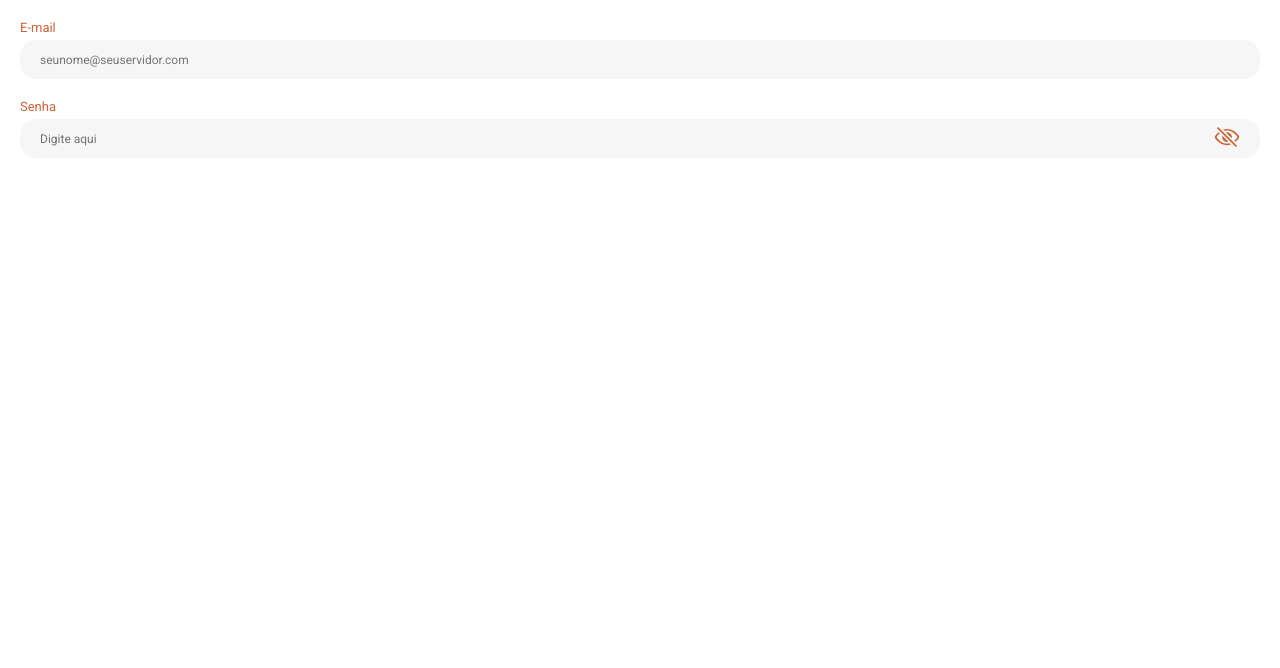
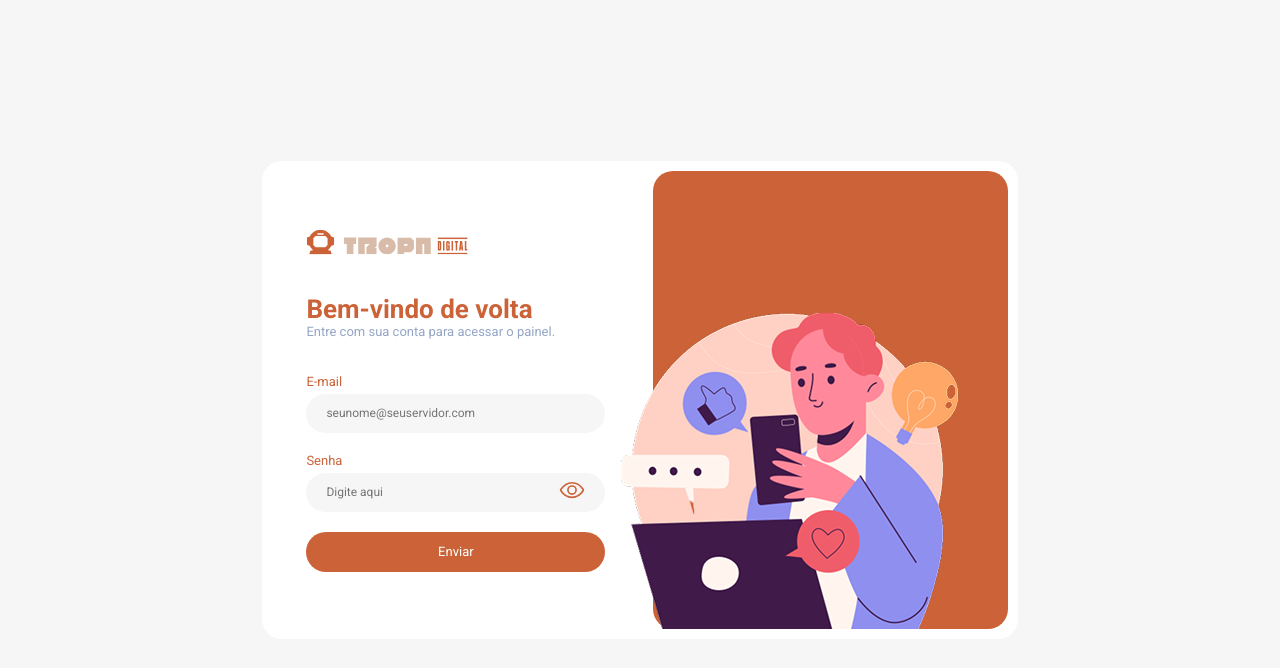
Before and after one commit to Lehzinho/Tropa-digital, a React (Vite) app: page / in a window 1280 px wide. Shown: the top 668 px of the page. Built offline with nearby package versions, Linux system fonts and the light colour scheme.

Commit message:
added main image to the layout

```diff
--- a/src/components/inputs/index.tsx
+++ b/src/components/inputs/index.tsx
@@ -15,19 +15,22 @@ interface EyeIconProps extends ButtonHTMLAttributes<HTMLButtonElement> {
 const EyeIcon: FC<EyeIconProps> = ({ active = true, ...buttonProps }) => {
   return (
     <button {...buttonProps}>
-      {active ? <IoEyeOffOutline size={26} /> : <IoEyeOutline size={26} />}
+      {active ? <IoEyeOutline size={26} /> : <IoEyeOffOutline size={26} />}
     </button>
   );
 };
 
 export const Input = ({ placeholder, label, type = "text" }: InputProps) => {
   const [showPassword, setShowPassword] = useState<boolean>(true);
-  console.log(showPassword);
   return (
     <S.Container>
       <S.Label htmlFor={label}>{label}</S.Label>
       <div className="inputContainer">
-        <S.Input type={type} id={label} placeholder={placeholder} />
+        <S.Input
+          type={showPassword ? type : "text"}
+          id={label}
+          placeholder={placeholder}
+        />
         {type === "password" && (
           <EyeIcon
             active={showPassword}
--- a/src/components/inputs/styles.ts
+++ b/src/components/inputs/styles.ts
@@ -39,7 +39,7 @@ export const Label = styled.label`
 export const Input = styled.input`
   width: 100%;
   border: none;
-  border-radius: 1rem;
+  border-radius: 100px;
 
   background-color: ${({ theme }) => theme["background-white2"]};
   padding: 0.7813rem 1.25rem;
--- a/src/pages/login/index.tsx
+++ b/src/pages/login/index.tsx
@@ -1,15 +1,33 @@
 import { Input } from "../../components/inputs";
 import * as S from "./styles";
+import Logo from "../../assets/images/logo.svg?react";
+import Monitoring from "../../assets/images/monitoring.png";
+import { Button } from "../../components/button";
 
 export const Login = () => {
   return (
     <S.Container>
+      <S.ContentWrapper>
+        <S.LoginContainer>
+          <Logo className="logo" />
+          <div>
+            <h1>Bem-vindo de volta</h1>
+            <p>Entre com sua conta para acessar o painel.</p>
+          </div>
+          <div>
             <Input
               placeholder="seunome@seuservidor.com"
               label="E-mail"
               type="email"
             />
             <Input placeholder="Digite aqui" label="Senha" type="password" />
+            <Button />
+          </div>
+        </S.LoginContainer>
+        <S.ImageContainer>
+          <img src={Monitoring} />
+        </S.ImageContainer>
+      </S.ContentWrapper>
     </S.Container>
   );
 };
--- a/src/pages/login/styles.ts
+++ b/src/pages/login/styles.ts
@@ -2,7 +2,78 @@ import styled from "styled-components";
 
 export const Container = styled.div`
   flex: 1;
-  padding: 20px;
-  margin: auto 0;
   height: 100vh;
+  padding: 10px;
+  display: flex;
+  justify-content: center;
+  align-items: center;
+
+  background-color: ${({ theme }) => theme["background-white2"]};
 `;
+
+export const ContentWrapper = styled.div`
+  flex: 1;
+  height: 100%;
+  max-height: 29.875rem;
+  max-width: 47.2813rem;
+
+  display: grid;
+  grid-template-columns: 1fr;
+
+  border-radius: 20px;
+  background-color: ${({ theme }) => theme["background-white1"]};
+
+  justify-content: center;
+  align-items: center;
+  padding: 10px;
+
+  @media (min-width: 800px) {
+    grid-template-columns: repeat(2, 1fr);
+  }
+`;
+
+export const LoginContainer = styled.div`
+  width: 100%;
+  max-width: 18.6875rem;
+
+  margin: 0 auto;
+
+  > svg {
+    margin-bottom: 35px;
+  }
+
+  > div:nth-child(2) {
+    margin-bottom: 35px;
+
+    h1 {
+      font-size: 1.625rem;
+      color: ${({ theme }) => theme["main-color"]};
+    }
+    p {
+      color: ${({ theme }) => theme["text-color"]};
+      font-size: 0.8125rem;
+    }
+  }
+`;
+
+export const ImageContainer = styled.div`
+  position: relative;
+  width: 355.5px;
+  height: 100%;
+
+  display: none;
+  margin-left: auto;
+  border-radius: 20px;
+
+  background-color: ${({ theme }) => theme["main-color"]};
+
+  > img {
+    position: absolute;
+    bottom: 0;
+    right: 40px;
+  }
+
+  @media (min-width: 800px) {
+    display: block;
+  }
+`;
--- a/src/styles/globas.ts
+++ b/src/styles/globas.ts
@@ -8,6 +8,7 @@ export const GlobalStyle = createGlobalStyle`
     }
 
     body{
+        background-color: ${({ theme }) => theme["background-white2"]};
         -webkit-font-smoothing: antialiased;
 
     }
--- a/src/styles/themes/defaults.ts
+++ b/src/styles/themes/defaults.ts
@@ -2,4 +2,5 @@ export const DefaultTheme = {
   "background-white1": "#FFFFFF",
   "background-white2": "#F6F6F6",
   "main-color": "#CC6237",
+  "text-color": "#2A4D8E80",
 } as const;
```
Lines whose indentation alone changed are shown as unchanged.
